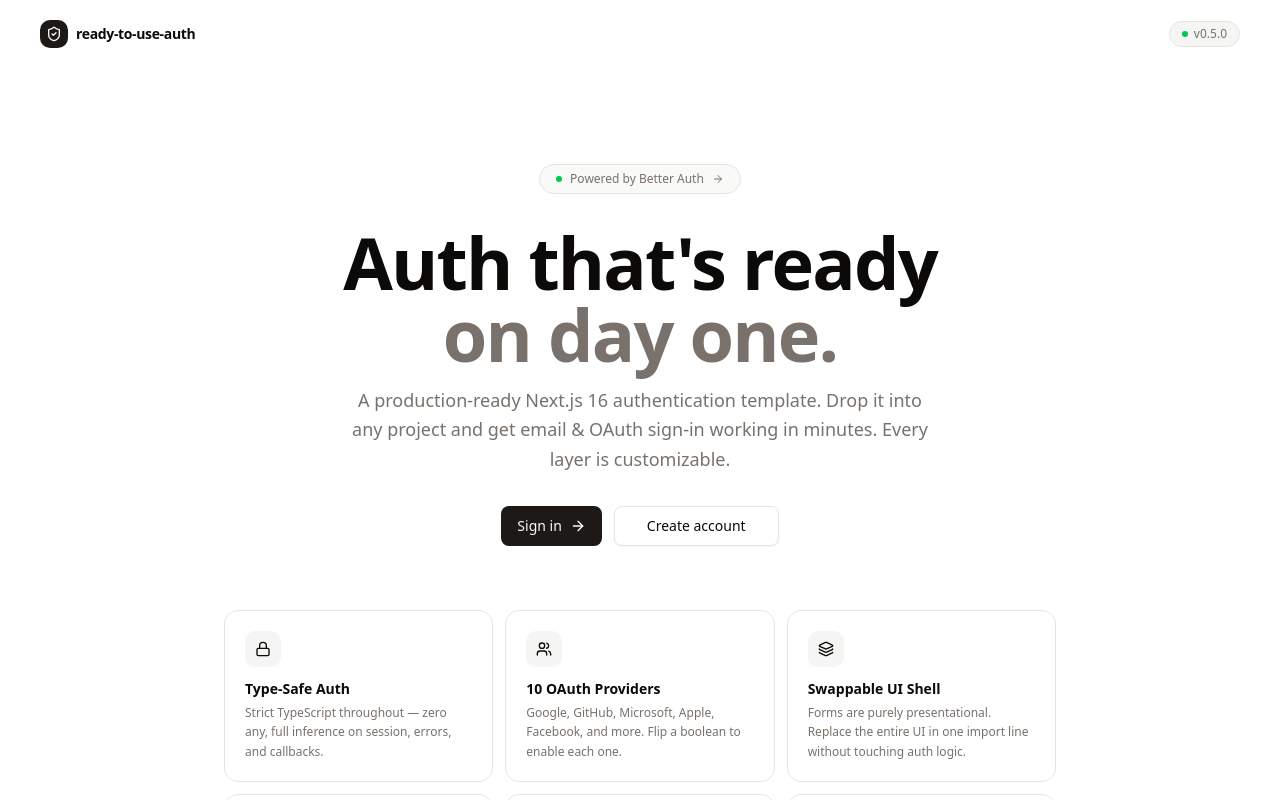
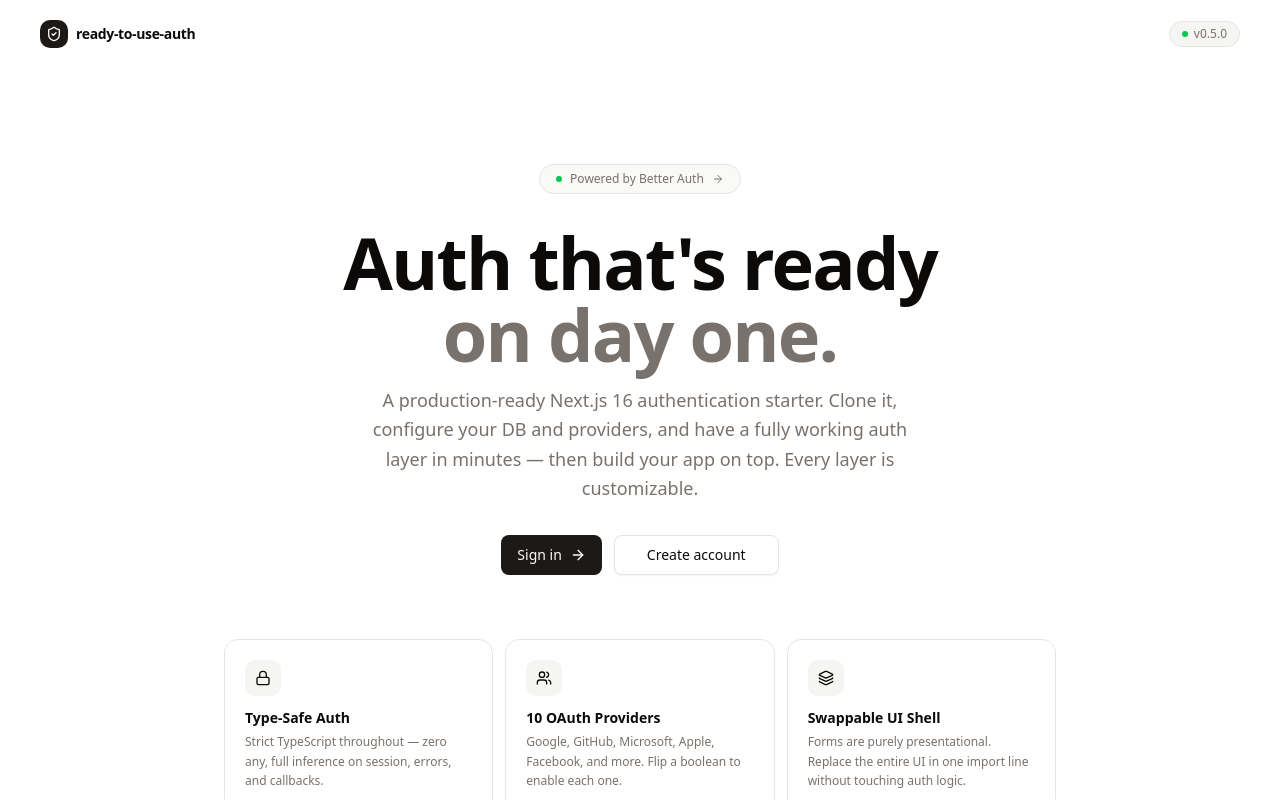
Before and after one commit to ColdByDefault/ready-to-use-auth, a Next.js app: page / in a window 1280 px wide. Shown: the top 800 px of the page. Built offline with nearby package versions, Linux system fonts and the light colour scheme.

Commit message:
feat: update README and landing page description for clarity and consistency

```diff
--- a/components/landing-default/landing-page.tsx
+++ b/components/landing-default/landing-page.tsx
@@ -105,9 +105,10 @@ export function LandingPage() {
             <span className="text-muted-foreground">on day one.</span>
           </h1>
           <p className="text-muted-foreground mx-auto max-w-xl text-base leading-relaxed sm:text-lg">
-            A production-ready Next.js 16 authentication template. Drop it into
-            any project and get email &amp; OAuth sign-in working in minutes.
-            Every layer is customizable.
+            A production-ready Next.js 16 authentication starter. Clone it,
+            configure your DB and providers, and have a fully working auth layer
+            in minutes — then build your app on top. Every layer is
+            customizable.
           </p>
         </div>
 
```
Also changed, not shown: 1 other file (tests, documents, lock files or other folders).
